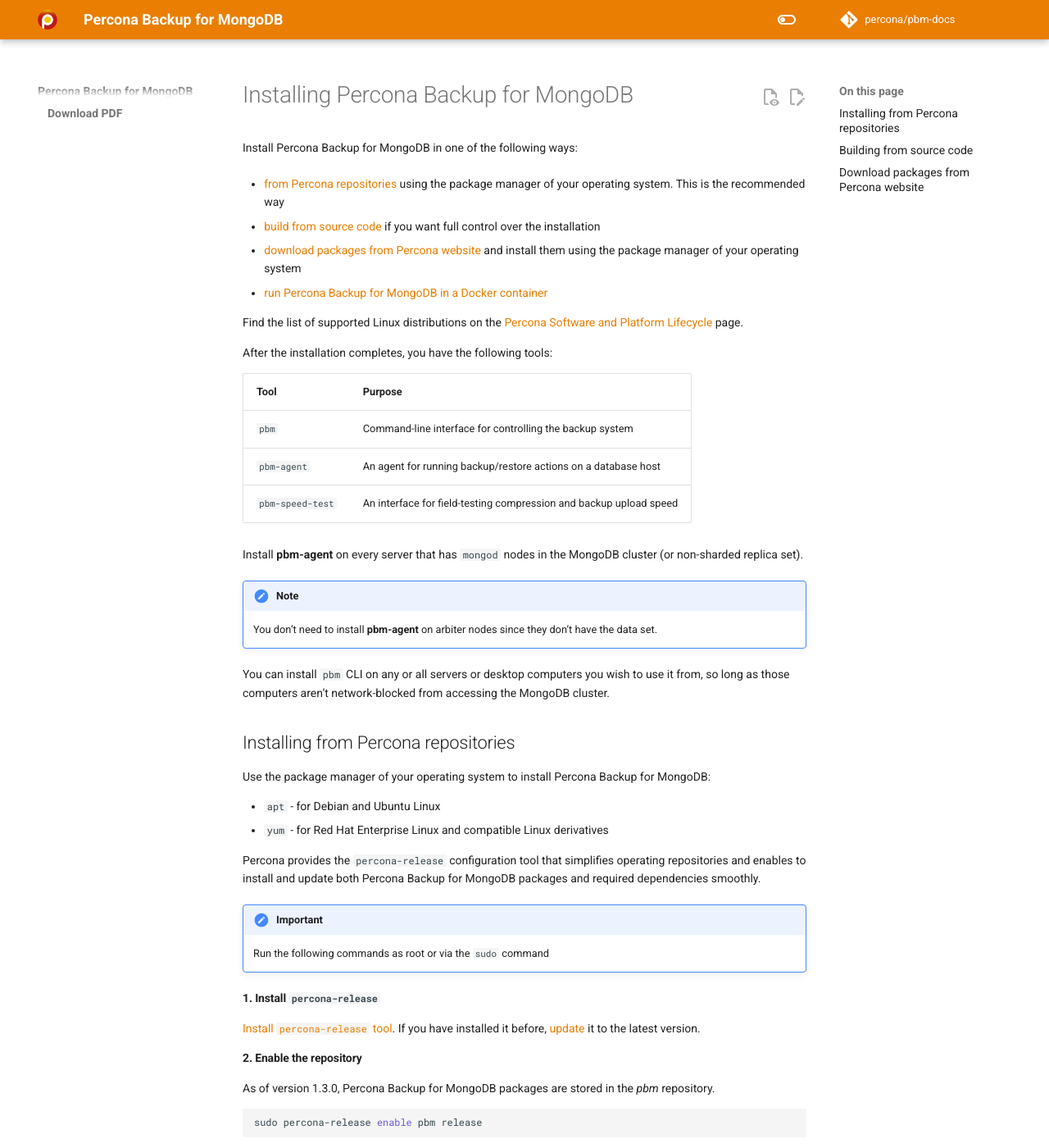
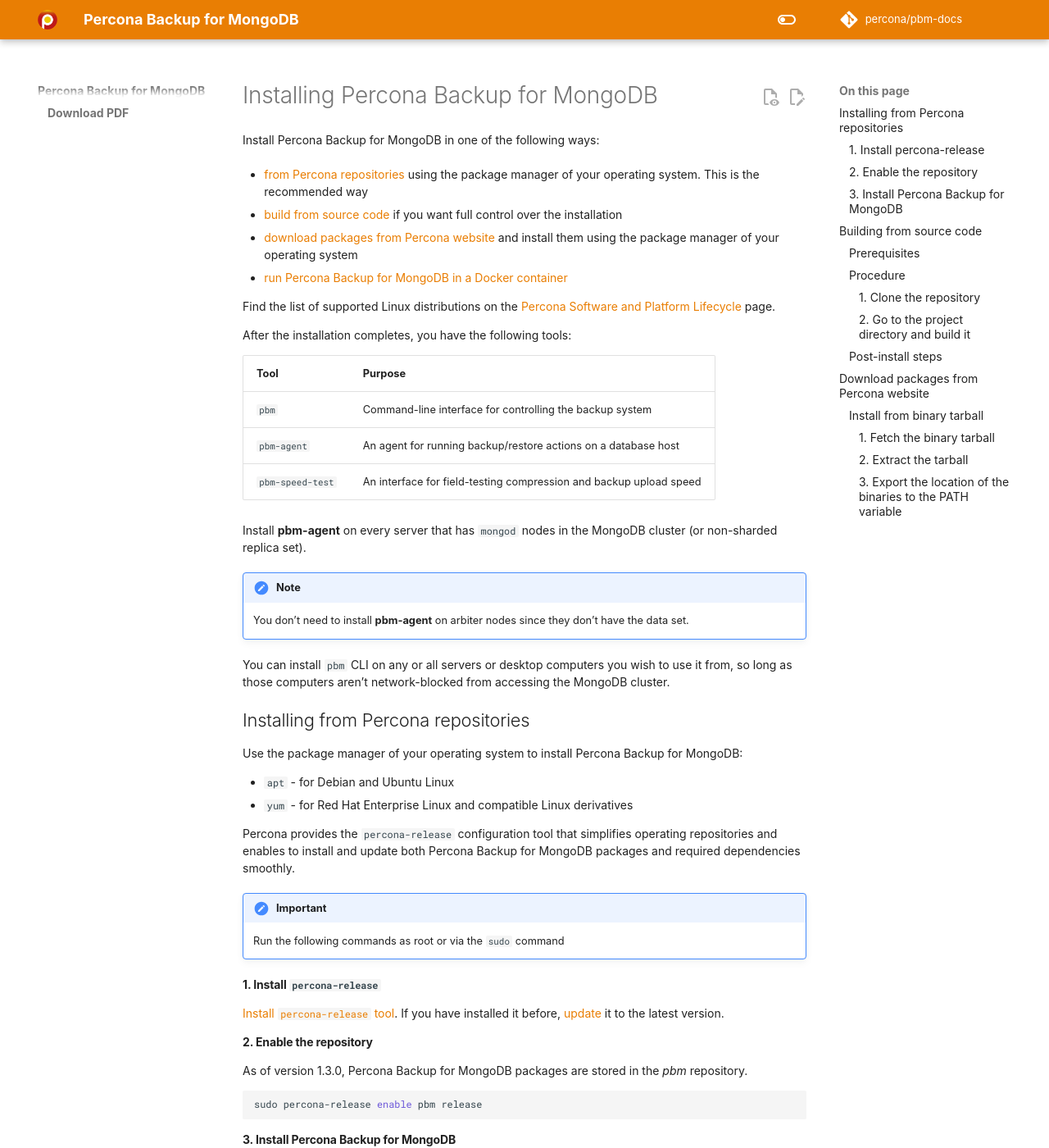
Before and after one commit to percona/pbm-docs, an MkDocs documentation site: the page built from docs/installation.md, in a window 1280 px wide and 1400 px high. Shown: the whole window at 82% size. Built offline with MkDocs 1.6.1 and Material for MkDocs 9.7.7, drawn with Linux system fonts in a browser that asks for light colours; nearby versions of some CDN libraries; some web fonts are replaced; comment, search, counter and statistics services are not loaded.

Commit message:
PBM-930 Doc customizations

```diff
--- a/_resource/overrides/main.html
+++ b/_resource/overrides/main.html
@@ -1,5 +1,5 @@
 {#
-MkDocs template for Netlify builds to customize docs layout
+MkDocs template for builds with Material Theme to customize docs layout
 by adding marketing-requested elements
 #}
 
--- a/docs/css/percona.css
+++ b/docs/css/percona.css
@@ -19,16 +19,22 @@
 
 .md-typeset {
   font-size: .7rem;
-  line-height: 1.6;
+  line-height: 1.5;
 }
 
+.md-typeset h1 {
+  color: var(--md-default-fg-color--light);
+font-size: 2em;
+line-height: 1.3;
+margin: 0 0 0.9em;
+}
 
-body {
-    -webkit-font-smoothing: antialiased;
-    -moz-osx-font-smoothing: grayscale;
-    --md-text-font-family: var(--md-text-font, _), -apple-system, Chivo, Colfax, Franziska, sans-serif;
-    --md-code-font-family:var(--md-code-font, _), SFMono-Regular, Consolas, Menlo, monospace
+.md-typeset h2 {
+font-size: 1.5625em;
+line-height: 1.4;
+margin: 1em 0 .54em;
 }
+
 
 
 /*.git-revision-date-localized-plugin:before {
--- a/mkdocs-base.yml
+++ b/mkdocs-base.yml
@@ -17,6 +17,8 @@
   logo: _images/percona-logo.png
   favicon: _images/percona-favicon.ico
   custom_dir: _resource/overrides/
+  font:
+    text: Chivo, Colfax, Franziska
   palette:
 
     # Light mode
@@ -48,7 +50,7 @@
   toc:
     permalink: True
     title: On this page
-    toc_depth: 2
+    toc_depth: 5
   admonition: {}
   footnotes: {}
   def_list: {} # https://michelf.ca/projects/php-markdown/extra/#def-list
@@ -101,7 +103,7 @@
 
 
 nav:
-  - Welcome:
+  - Home:
       - index.md
   - About PBM:
       - How PBM works:
```
